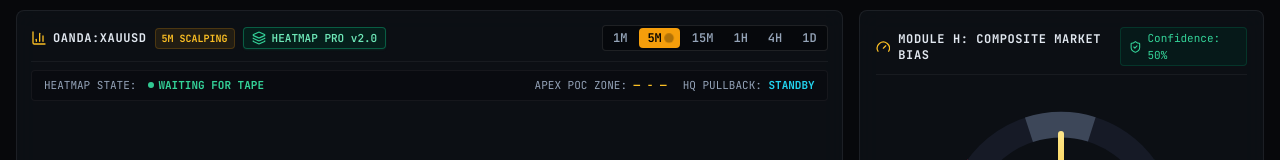
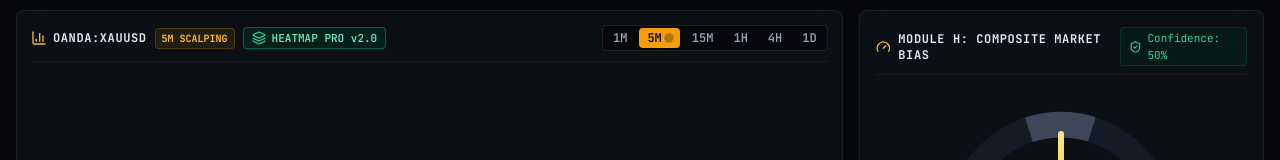
Before and after one commit to Farhaan-jpg/aureus-pro, a React (Vite) app: page / in a window 1280 px wide. Shown: the part 221-381 px from the top of the page. Built offline with nearby package versions, Linux system fonts and the light colour scheme; no server answers.

Commit message:
fix: remove heatmap state HUD bar from trading chart

```diff
--- a/src/components/TradingViewChart.jsx
+++ b/src/components/TradingViewChart.jsx
@@ -304,26 +304,6 @@
   const [showPineModal, setShowPineModal] = useState(false);
   const [copied, setCopied] = useState(false);
 
-  const gold = marketData?.goldSpot;
-  const currentPrice = gold?.price;
-  const asianLow = marketData?.asianRange?.low;
-  const asianHigh = marketData?.asianRange?.high;
-
-  // Dynamic liquidity levels around the live price (nearest 10$ handles + Asian range)
-  const nearestHandle = currentPrice ? Math.round(currentPrice / 10) * 10 : null;
-  const apexPocLow = nearestHandle != null ? nearestHandle - 5 : asianLow;
-  const apexPocHigh = nearestHandle != null ? nearestHandle + 5 : asianHigh;
-  const pullbackLow = currentPrice != null ? currentPrice - 3.5 : null;
-  const pullbackHigh = currentPrice != null ? currentPrice + 3.5 : null;
-  const inPullback = currentPrice != null && pullbackLow != null
-    ? currentPrice >= pullbackLow && currentPrice <= pullbackHigh
-    : false;
-  const inApex = apexPocLow != null && apexPocHigh != null
-    ? currentPrice >= apexPocLow && currentPrice <= apexPocHigh
-    : false;
-
-  const fmtP = (v) => (v == null ? '—' : `$${Number(v).toLocaleString(undefined, { minimumFractionDigits: 2, maximumFractionDigits: 2 })}`);
-
   useEffect(() => {
     if (!containerRef.current) return;
 
@@ -449,25 +429,6 @@
         </div>
       </div>
 
-      {/* Dynamic Liquidity HeatMap Market State HUD (Computed live from market data) */}
-      <div className="flex items-center justify-between px-3 py-1.5 mb-2 rounded bg-[#090b10] border border-white/5 text-[11px] font-mono">
-        <div className="flex items-center gap-3">
-          <span className="text-slate-400">HEATMAP STATE:</span>
-          <span className={`flex items-center gap-1 font-bold ${inApex ? 'text-gold-400' : 'text-emerald-400'}`}>
-            <span className={`w-1.5 h-1.5 rounded-full animate-pulse ${inApex ? 'bg-gold-400' : 'bg-emerald-400'}`}></span>
-            {currentPrice == null ? 'WAITING FOR TAPE' : inApex ? 'INSIDE APEX POC ZONE' : 'TREND ACTIVE'}
-          </span>
-        </div>
-        <div className="flex items-center gap-4">
-          <span className="text-slate-400 hidden sm:inline">
-            APEX POC ZONE: <strong className="text-gold-400">{fmtP(apexPocLow)} - {fmtP(apexPocHigh)}</strong>
-          </span>
-          <span className="text-slate-400">
-            HQ PULLBACK: <strong className="text-cyan-400">{inPullback ? 'ACTIVE' : 'STANDBY'} {currentPrice != null ? `(${fmtP(currentPrice)})` : ''}</strong>
-          </span>
-        </div>
-      </div>
-
       {/* TradingView Clean Container */}
       <div className="flex-1 w-full rounded overflow-hidden relative">
         <div
```
